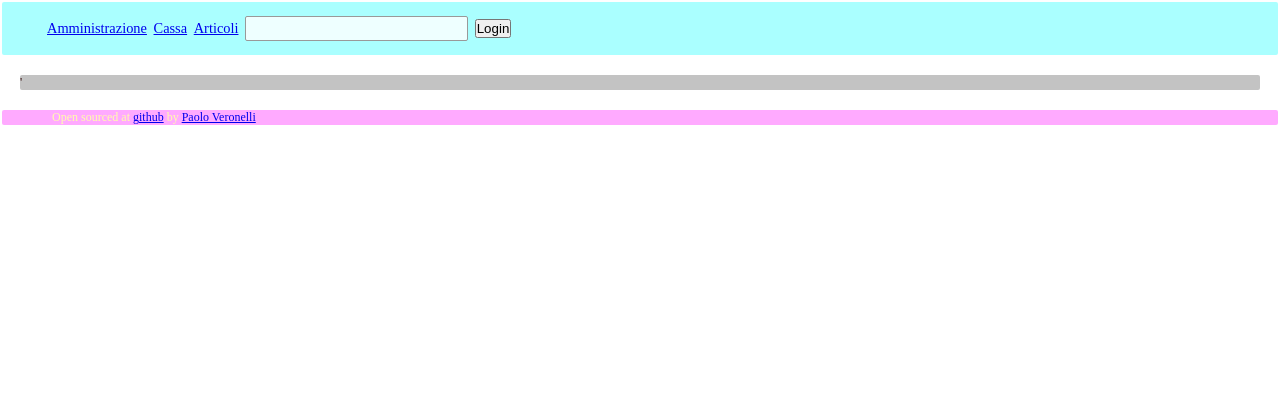
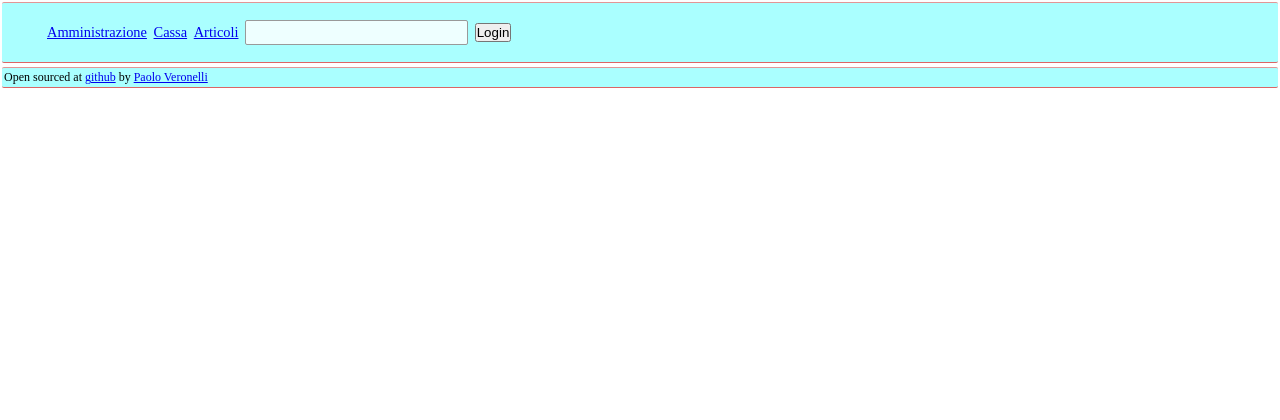
Before and after one commit to paolino/emporio, a PHP site: page /amministrazione.php in a window 1280 px wide. Shown: the top 420 px of the page. Run offline with PHP 8.4, Linux system fonts and the light colour scheme; the visitor is signed in with stand-in values (Sample User, id 1); data that the repository does not hold is empty.

Commit message:
renew style

```diff
--- a/amministrazione.php
+++ b/amministrazione.php
@@ -27,7 +27,6 @@ include "access.php";
 if($_SESSION['transaction'] == "") $_SESSION['transaction'] = array();
 if ($access) {
 	include "transact.php";
-	foreach($_POST as $k => $v) {echo ($k); echo ($v);}
 	foreach($_POST as $k => $v) $_SESSION[$k]=$v;
 }
 ?>
@@ -43,7 +42,7 @@ if ($access) {
 			if ($access) include 'forms.php';
 			?>
 		</tr>
-	</table>'
+	</table>
 	<?php if ($access) include 'report.php';
 	?>
 
--- a/emporio.css
+++ b/emporio.css
@@ -16,6 +16,11 @@ header {
   position:relative;
   z-index:1;
   border-radius:2px;
+      border-radius:2px;
+  border-bottom:1px solid #db6565;
+  border-top:1px solid #e39696;
+  padding-bottom:5px;
+  padding-top: 5px;
 }
 #nav ul li {
 	display:inline;
@@ -25,8 +30,8 @@ header {
 	/*! font-weight:bold; */
 	}
 .content {
-  margin:20px 20px 20px 20px;
-  background:#c3c3c3;
+
+
   width:auto;
   position:relative;
   overflow:auto;
@@ -48,17 +53,29 @@ header {
   background: #eee;
 
   }
- footer {
-  margin:2px;
-  height: auto;
+
+#footer {
   background-color: #aaf;
-  color:#ffa;
-  padding-left:50px;
+  color:black;
+  padding-left:0px;
   font-size:1em;
-   z-index:1;
-   background-color:#faf;
+  z-index:1;
+  background-color:#fff;
   border-radius:2px;
+  border-bottom:1px solid #db6565;
+  border-top:1px solid #e39696;
+  padding-bottom:5px;
+  padding-top: 5px;
+  margin-right:20px;
+      margin:2px;
+  padding:2px;
+  background-color: #aff;
+  position:relative;
+  z-index:1;
+  border-radius:2px;
+
 }
+
 .CSSTableGenerator {
 margin:0px;padding:0px;
 border-radius:2px;
@@ -72,13 +89,14 @@ background-color:#aad4dd;
 }
 .CSSTableGenerator td{
 vertical-align:baseline;
+background-color:#bde;
 font-weight:normal;
-background-color:#aad4ff;
+
 border-radius:2px;
   }
 .CSSTableGenerator th{
 vertical-align:top;
-background-color:#aad4aa;
+background-color:whitesmoke;
 font-weight:normal;
 border-radius:2px;
 }
@@ -87,8 +105,17 @@ border-radius:2px;
 margin:0px;padding:0px;
 border-radius:2px;
 }
+.GT tr{
+vertical-align:baseline;
+background-color:#4de;
+font-weight:normal;
+border-radius:2px;
+padding:3px;
+  }
+
 .GT td{
 vertical-align:baseline;
+background-color:#bdf;
 font-weight:normal;
 border-radius:2px;
   }
@@ -242,7 +269,7 @@ td.transaction {
     right:0;
     top:0;
     z-index:1;
-    background-color:#666;
+    background-color:#992;
    padding:5px;
 	 border-radius:5px;
 }
```
